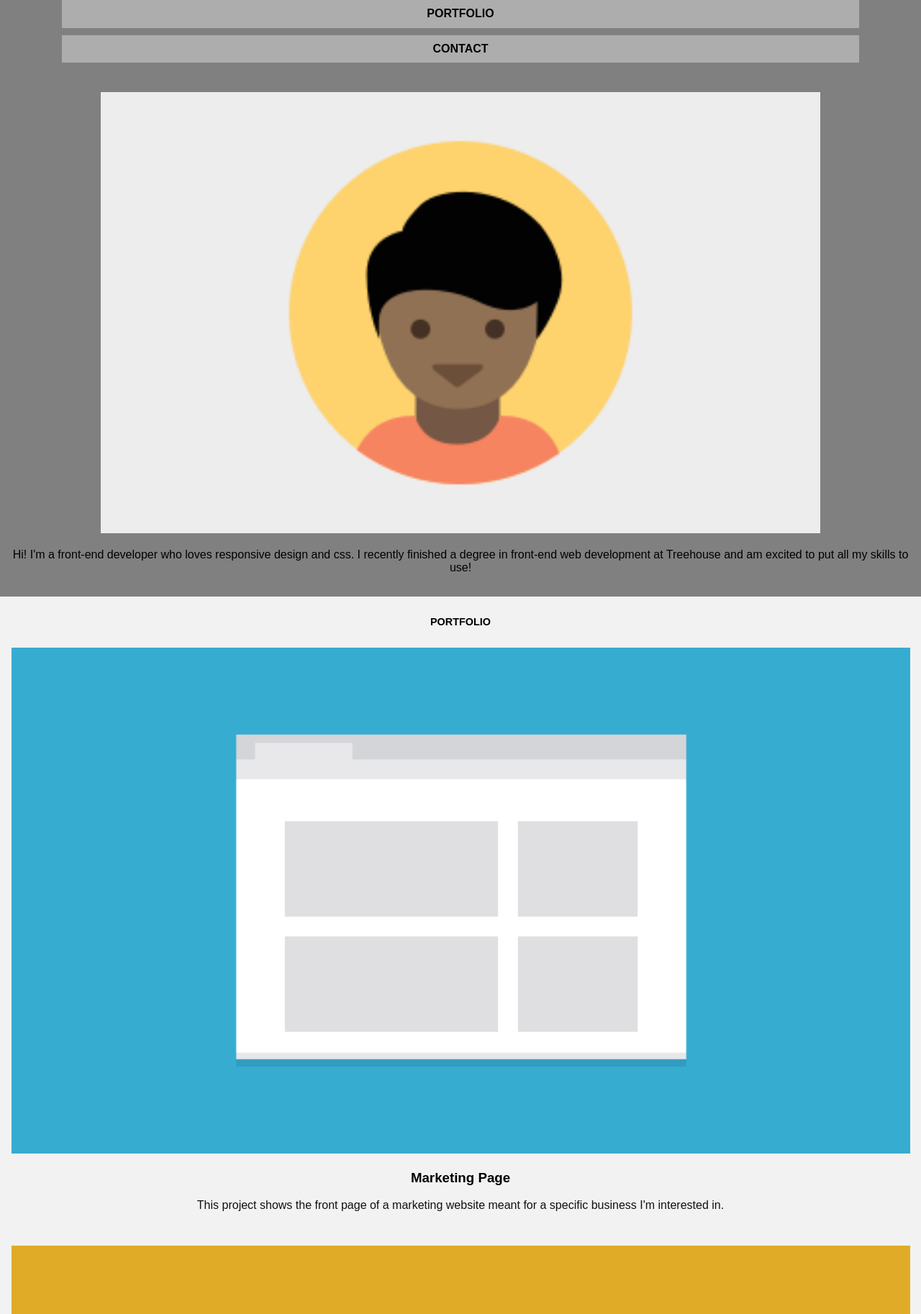
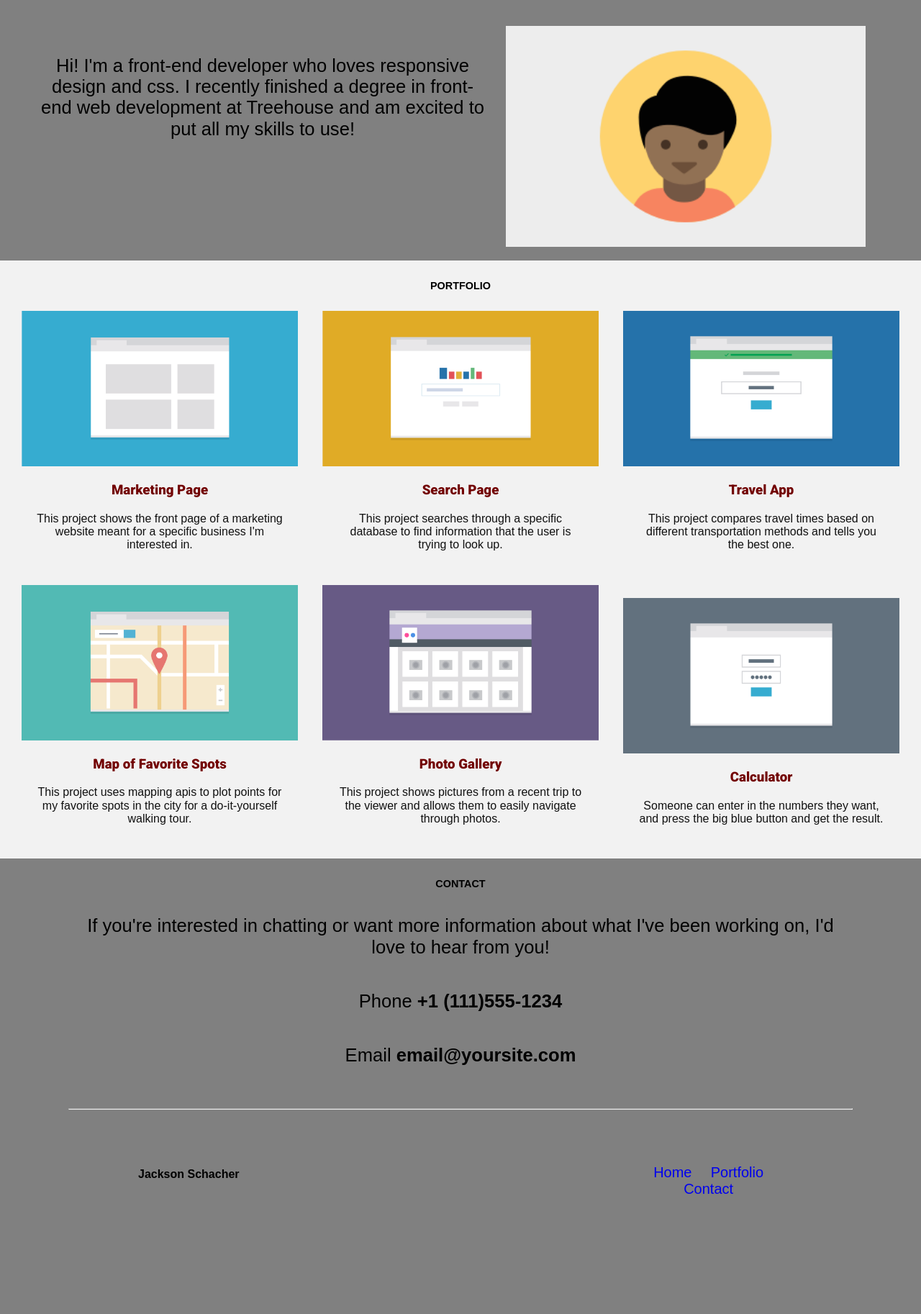
Before and after one commit to Jackieson888/project-2, a plain HTML site: page index.html in a window 1280 px wide. Shown: the part 107-1933 px from the top of the page at 72% size. After the commit the page ends 1787 px from the top, so only its background shows below. Drawn offline with Linux system fonts and the light colour scheme; a web font is replaced by a local one.

Commit message:
final edits

```diff
--- a/css/styles.css
+++ b/css/styles.css
@@ -7,12 +7,23 @@ main {
     background-color: #f2f2f2;
     padding: 15px 0 15px 0;
 }
-h1, h2, h3, h4, h5, li, p, span {
+h1, h2, h4, h5, li, p, span {
     font-family: 'Droid Sans', sans-serif;
+}
+h3 {
+    font-family: 'Roboto', sans-serif;
+    color: #720000;
+    font-weight: 700;
 }
 h2 {
     font-size: .9em;
     text-transform: uppercase;
+}
+a {
+    text-decoration: none;
+}
+hr {
+    width:85%;
 }
 .portfolio-item img {
     width: 100%;
@@ -33,7 +44,7 @@ h2 {
 .contact-item {
     padding:15px;
 }
-ul {
+header ul {
     list-style-type:none;
     padding: 0;
 }
@@ -46,6 +57,85 @@ header li {
     text-transform: uppercase;
     font-weight:800;
 }
-span {
-    padding-top: 15px;
+.footer-nav {
+    display: none;
 }
+
+@media (min-width:768px ) {
+    .portfolio-item {
+        width: 45%;
+        display: inline-block;
+    }
+    .contact-item p {
+        padding: 10px 100px 10px 100px;
+        font-size: 1.2em;
+    }
+    .profile-item {
+        display: inline-block;
+    }
+    .profile-item img {
+        width: 30%;
+        float: right;
+        padding-right: 5%;
+    }
+    .profile-item p {
+        width: 50%;
+        float: left;
+        padding-left: 5%;
+        padding-top: 15px;
+    }
+    .footer-nav {
+        display:block;
+        float: right;
+        padding-right: 15%;
+    }
+    .footer-nav li {
+        display: inline;
+    }
+    .top-anchor {
+        display:none;
+    }
+    header li {
+        width: 26.5%;
+    }
+    footer h4 {
+        float: left;
+        padding-left: 15%;
+    }
+}
+@media (min-width:1024px ) {
+    .portfolio-item {
+        width: 30%;
+    }
+    header h3 {
+        float: left;
+        font-size: 2em;
+        padding-left: 5%;
+    }
+    header li {
+        width: 15%;
+        font-size: 1.5em;
+    }
+    header ul {
+        padding-top:3%;
+    }
+    .profile-item img {
+        width: 40%;
+        float: right;
+        padding-right: 5%;
+    }
+    .profile-item p {
+        font-size: 1.6em;
+        padding-left: 3%;
+    }
+    .contact-item p {
+        font-size: 1.6em;
+    }
+    footer {
+        margin-top: 60px;
+    }
+    .footer-nav li {
+        font-size: 1.25em;
+        margin:5%;
+    }
+}
--- a/index.html
+++ b/index.html
@@ -7,20 +7,27 @@
     <link rel="stylesheet" href="css/styles.css" />
     <link rel="stylesheet" href="css/normalize.css" />
     <link href="https://fonts.googleapis.com/css?family=Droid+Sans" rel="stylesheet">
+    <link href="https://fonts.googleapis.com/css?family=Roboto:900" rel="stylesheet">
 </head>
 <body>
-    <header>
+    <header id="home">
         <h3>Jackson Schacher</h3>
         <nav>
             <ul>
                 <li>
-                    Home
+                    <a href="#home">
+                        Home
+                    </a>
                 </li>
                 <li>
-                    Portfolio
+                    <a href="#portfolio">
+                        Portfolio
+                    </a>
                 </li>
                 <li>
-                    Contact
+                    <a href="#contact">
+                        Contact
+                    </a>
                 </li>
             </ul>
         </nav>
@@ -29,7 +36,7 @@
         <img src="images/responsive-layout-profile.png" alt="profile picture" />
         <p>Hi! I'm a front-end developer who loves responsive design and css. I recently finished a degree in front-end web development at Treehouse and am excited to put all my skills to use!</p>
     </div>
-    <main>
+    <main id="portfolio">
         <h2>Portfolio</h2>
         <div class="portfolio-item">
             <img src="images/portfolio-1.png" alt="Marketing Page" />
@@ -62,19 +69,37 @@
             <p>Someone can enter in the numbers they want, and press the big blue button and get the result.</p>
         </div>
     </main>
-    <div class="contact-item">
+    <div id="contact" class="contact-item">
         <h2>
             Contact
         </h2>
         <p>If you're interested in chatting or want more information about what I've been working on, I'd love to hear from you!</p>
-        <span>Phone <strong>+1 (111)555-1234</strong></span>
-        <br />
-        <span>Email <strong>email@yoursite.com</strong></span>
+        <p>Phone <strong>+1 (111)555-1234</strong></p>
+        <p>Email <strong>email@yoursite.com</strong></p>
     </div>
     <hr />
     <footer>
-        <h4>Jackson Schacher</h4>
-        <h4><a href="#top">Back to Top</a></h4>
+        <h4 style="padding-right:15px;">
+            Jackson Schacher <a class="top-anchor" style="padding-left:15px;" href="#top">Back to Top</a>
+        </h4>
+            <ul class="footer-nav">
+                <li>
+                    <a href="#home">
+                        Home
+                    </a>
+                </li>
+                <li>
+                    <a href="#portfolio">
+                        Portfolio
+                    </a>
+                </li>
+                <li>
+                    <a href="#contact">
+                        Contact
+                    </a>
+                </li>
+            </ul>
+
     </footer>
 </body>
 </html>
```
